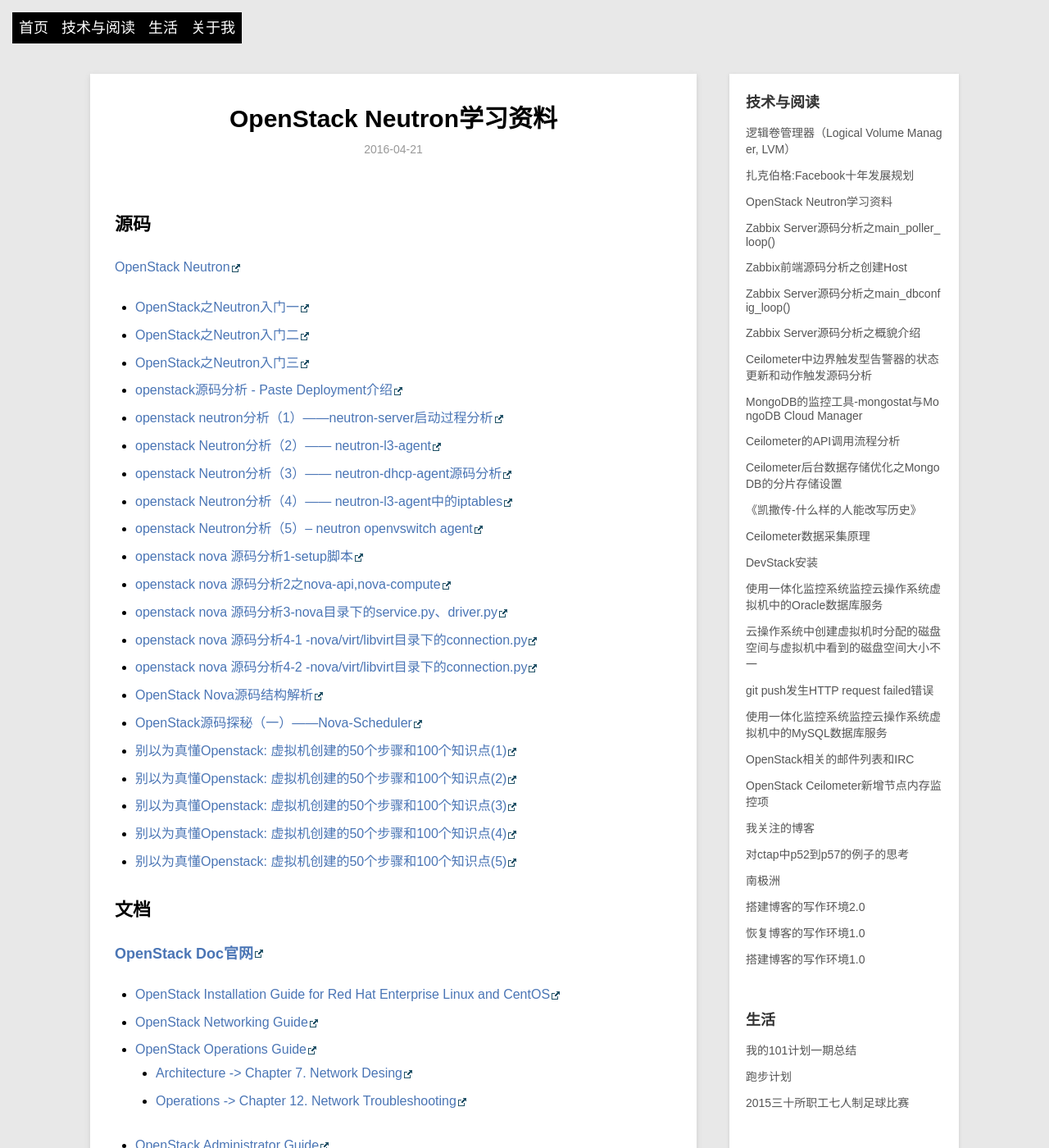
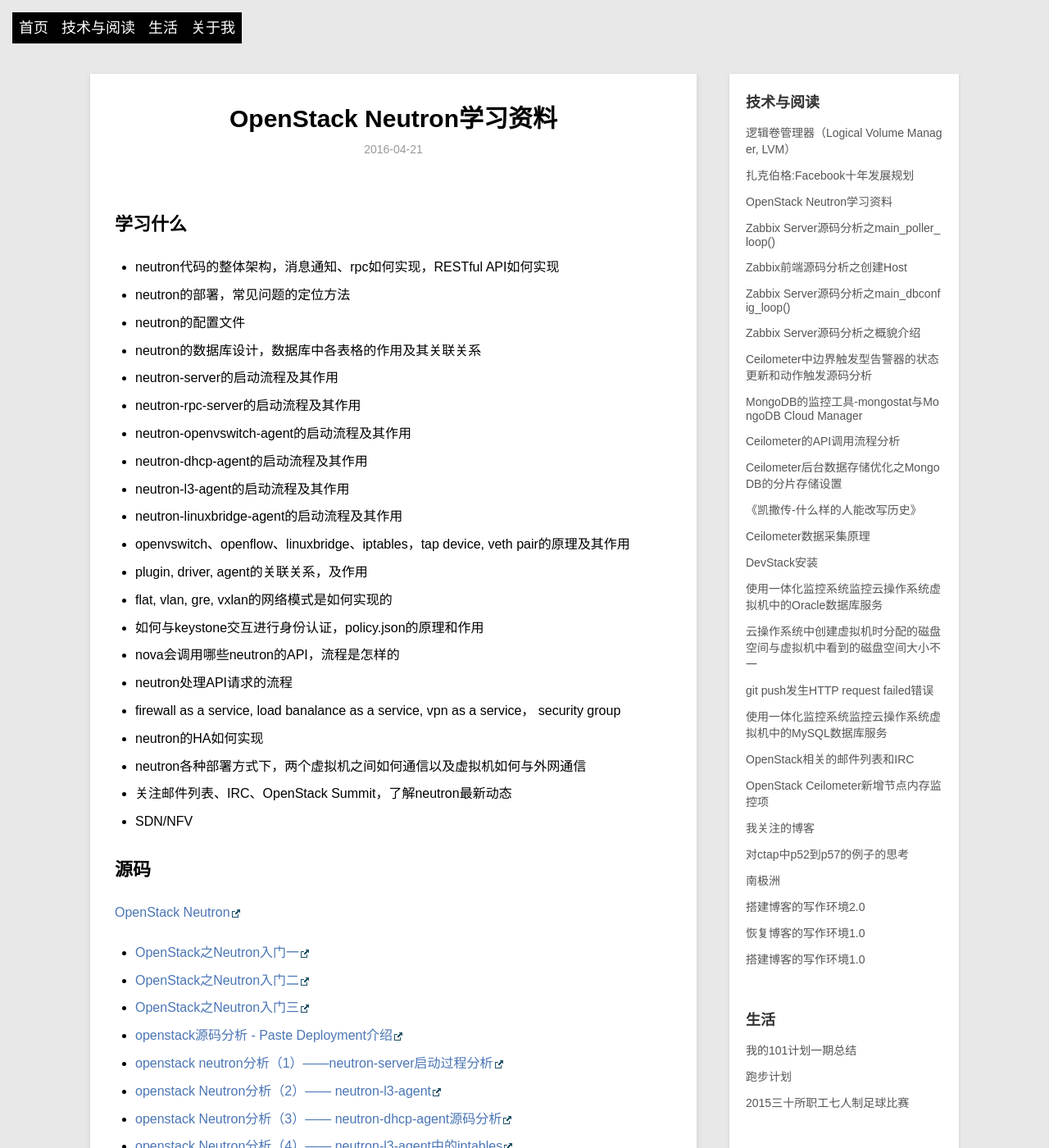
Before and after one commit to xiaofandh12/xiaofandh12.github.io, a Jekyll site: the page built from _posts/blog/2016-04-21-OpenStack-Nutron-Learning-Material.md, in a window 1280 px wide and 1400 px high. Shown: the whole window at 82% size. Built offline with Jekyll 4.4.1, drawn with Linux system fonts in a browser that asks for light colours; Markdown is read by kramdown in place of the engine named in the settings; comment, search, counter and statistics services are not loaded; some of the changed text lies outside the part shown.

Commit message:
OpenStack Neutron学习资料中添加：学习什么

```diff
--- a/_posts/blog/2016-04-21-OpenStack-Nutron-Learning-Material.md
+++ b/_posts/blog/2016-04-21-OpenStack-Nutron-Learning-Material.md
@@ -4,6 +4,31 @@
 description: OpenStack, Nutron, Learning Material
 category: blog
 ---
+
+## 学习什么
+
+* neutron代码的整体架构，消息通知、rpc如何实现，RESTful API如何实现
+* neutron的部署，常见问题的定位方法
+* neutron的配置文件
+* neutron的数据库设计，数据库中各表格的作用及其关联关系
+* neutron-server的启动流程及其作用
+* neutron-rpc-server的启动流程及其作用
+* neutron-openvswitch-agent的启动流程及其作用
+* neutron-dhcp-agent的启动流程及其作用
+* neutron-l3-agent的启动流程及其作用
+* neutron-linuxbridge-agent的启动流程及其作用
+* openvswitch、openflow、linuxbridge、iptables，tap device, veth pair的原理及其作用
+* plugin, driver, agent的关联关系，及作用
+* flat, vlan, gre, vxlan的网络模式是如何实现的
+* 如何与keystone交互进行身份认证，policy.json的原理和作用
+* nova会调用哪些neutron的API，流程是怎样的
+* neutron处理API请求的流程
+* firewall as a service, load banalance as a service, vpn as a service， security group
+* neutron的HA如何实现
+* neutron各种部署方式下，两个虚拟机之间如何通信以及虚拟机如何与外网通信
+* 关注邮件列表、IRC、OpenStack Summit，了解neutron最新动态
+* SDN/NFV
+
 
 ## 源码
 [OpenStack Neutron](https://github.com/openstack/neutron)
@@ -164,5 +189,6 @@
 * [网络虚拟化技术（二）：TUN/TAP MACVLAN MACVTAP](http://blog.csdn.net/halcyonbaby/article/details/41269225)
 * [Open vSwitch工作原理](https://blog.kghost.info/2014/11/19/openvswitch-internal/)
 * [OpenStack neutron floating ips与iptables深入分析](http://blog.csdn.net/starean/article/details/16860819)
-## Mailing List
-openstack-dev@lists.openstack.org
+## Mailing List and IRC
+* openstack-dev@lists.openstack.org
+* /#openstack-neutron, /#openstack-meeting-3
```
Also changed, not shown: 2 other files.
